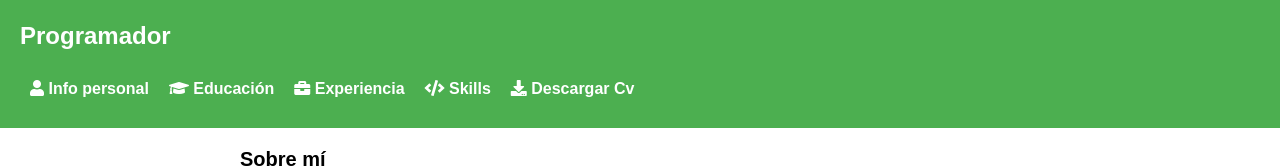
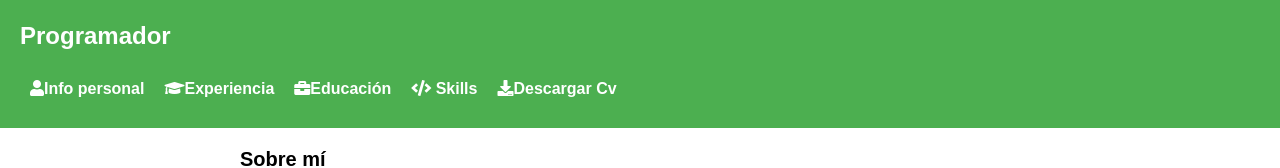
Before and after one commit to victortuc010/victortuc010.github.io, a plain HTML site: page index.html in a window 1280 px wide. Shown: the part 210-378 px from the top of the page. Drawn offline with Linux system fonts and the light colour scheme.

Commit message:
Update index.html

```diff
--- a/index.html
+++ b/index.html
@@ -20,11 +20,11 @@
           <h2>Programador</h2>
         </div>
         <div class="nav">
-            <a href="#personalinfo"><i class="fas fa-user"></i> Info personal</a>
-           <a href="#experience"><i class="fas fa-graduation-cap"></i> Educación</a>
-            <a href="#education"><i class="fas fa-briefcase"></i> Experiencia</a>
+            <a href="#personalinfo"><i class="fas fa-user"></i>Info personal</a>
+           <a href="#experience"><i class="fas fa-graduation-cap"></i>Experiencia</a>
+            <a href="#education"><i class="fas fa-briefcase"></i>Educación</a>
             <a href="#skills"><i class="fas fa-code"></i> Skills</a>
-            <a href="descargas/Cv.pdf" download target="_blank"><i class="fas fa-download"></i> Descargar Cv</a>
+            <a href="descargas/Cv.pdf" download target="_blank"><i class="fas fa-download"></i>Descargar Cv</a>
         </div>
 
 
```
